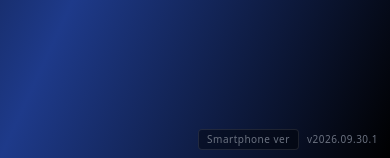
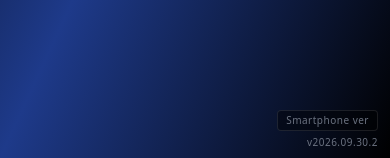
Before and after one commit to luxewave0002-svg/lw001, a PHP site: page /admin.php in a window 390 px wide. Shown: the part 686-844 px from the top of the page. Run offline with PHP 8.4, Linux system fonts and the light colour scheme; data that the repository does not hold is empty; a stand-in replaces the project's code that opens the database connection; some libraries are stand-ins or nearby versions.

Commit message:
fix: Smartphone verラベルをバージョン表記の真上に縦並びで表示(v2026.09.30.2)

```diff
--- a/admin.php
+++ b/admin.php
@@ -3,7 +3,7 @@ require_once 'db.php';
 require_once 'config.php';
 
 // admin.php の更新バージョン（画面右下に表示。変更を加えるたびに更新すること）
-define('ADMIN_PAGE_VERSION', '2026.09.30.1');
+define('ADMIN_PAGE_VERSION', '2026.09.30.2');
 
 $error = '';
 $message = '';
@@ -1296,8 +1296,8 @@ if (isset($_SESSION['is_admin']) && $_SESSION['is_admin'] === true) {
     })();
 </script>
 
-<!-- 画面右下: バージョン表記（常時）＋スマホ幅で見ている時だけ「Smartphone ver」を表示 -->
-<div class="fixed bottom-2 right-3 z-50 flex items-center gap-2 text-[10px] text-gray-500 tracking-wider pointer-events-none select-none">
+<!-- 画面右下: バージョン表記（常時）＋スマホ幅で見ている時だけ真上に「Smartphone ver」を表示 -->
+<div class="fixed bottom-2 right-3 z-50 flex flex-col items-end gap-1 text-[10px] text-gray-500 tracking-wider pointer-events-none select-none">
     <span class="sm:hidden bg-black/40 border border-white/10 rounded px-2 py-0.5 backdrop-blur-sm">Smartphone ver</span>
     <span>v<?php echo htmlspecialchars(ADMIN_PAGE_VERSION); ?></span>
 </div>
```
